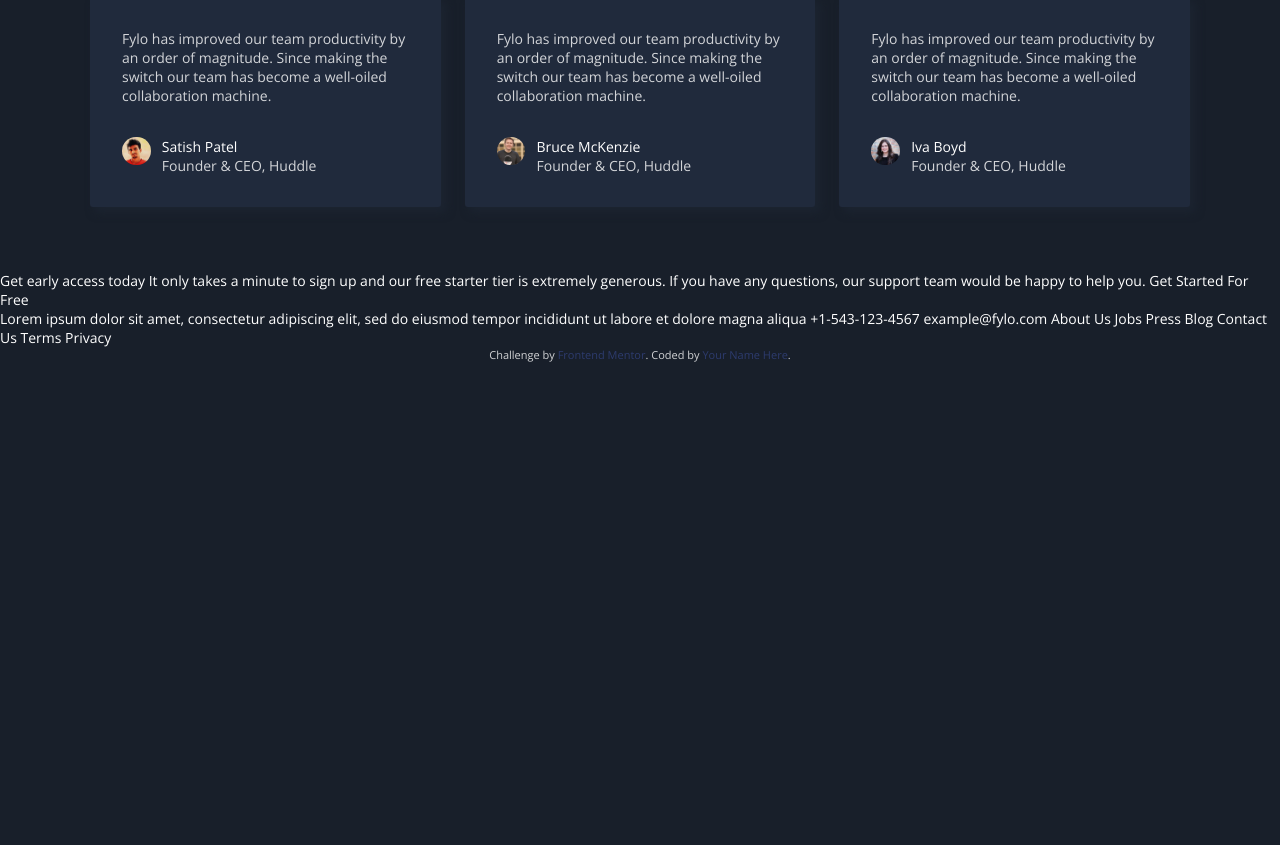
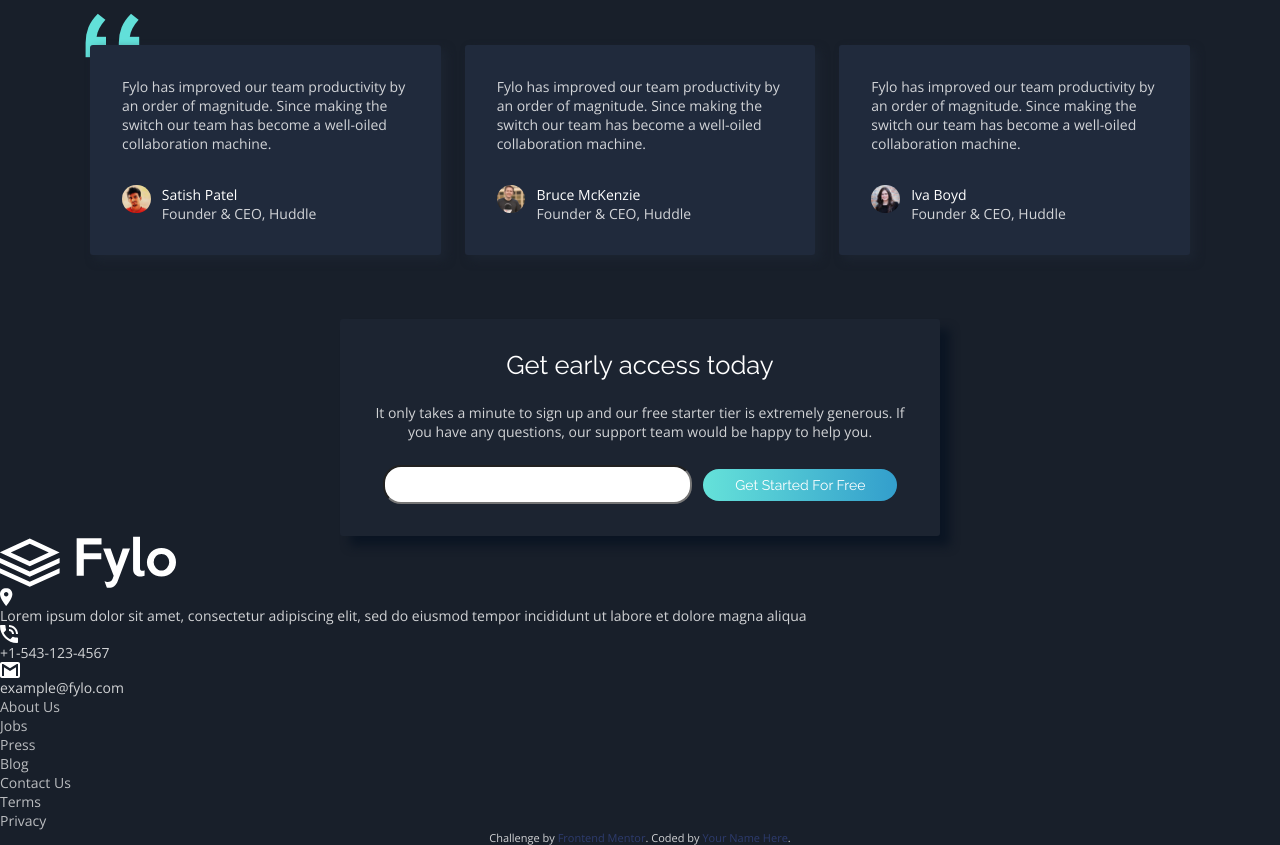
Before and after one commit to EstherIdabor/fylo-dark-themed-landing-page, a plain HTML site: page index.html in a window 1280 px wide. Shown: the part 1731-2576 px from the top of the page. Before the commit the page ends 2093 px from the top, so only its background shows below. Drawn offline with nearby package versions, Linux system fonts and the light colour scheme.

Commit message:
made few changes

```diff
--- a/index.html
+++ b/index.html
@@ -113,7 +113,7 @@
     </section>
 
     <!-- third content section -->
-    <section>
+    <section style="margin-bottom: 3rem;">
       <div class="productive">
         <div>
           <img src="images/illustration-stay-productive.png" alt="">
@@ -139,6 +139,9 @@
     <!-- Testimonial section goes here -->
     <section style="margin-bottom: 4rem;">
       <div class="testimonial">
+        <div class="quotes">
+          <img src="images/bg-quotes.png" alt="">
+        </div>
         <div class="testimonial-card">
           <div>
             <p>Fylo has improved our team productivity by an order of magnitude. Since making the switch our team has
@@ -187,28 +190,54 @@
         </div>
       </div>
     </section>
-    Get early access today
 
-    It only takes a minute to sign up and our free starter tier is extremely generous. If you have any
-    questions, our support team would be happy to help you.
+    <!-- Suscribe section -->
+    <section>
+      <div>
+        <div class="suscribe-cta flow">
+        <h2 class="secondary-heading">Get early access today</h2>
+        <p>It only takes a minute to sign up and our free starter tier is extremely generous. If you have any
+          questions, our support team would be happy to help you.</p>
+          <form action="">
+            <input type="email">
+            <button class="button">  Get Started For Free</button>
+          </form>
+      </div>
+      <img src="images/logo.svg" alt="">
+      <div>
+        <div>
+          <img src="images/icon-location.svg" alt="">
+          <p>Lorem ipsum dolor sit amet, consectetur adipiscing elit, sed do eiusmod tempor incididunt ut labore et
+            dolore magna aliqua</p>
+        </div>
+        <div>
+          <div>
+            <img src="images/icon-phone.svg" alt="">
+            <p>+1-543-123-4567</p>
+          </div>
+          <div>
+            <img src="images/icon-email.svg" alt="">
+            <p>example@fylo.com</p>
+          </div>
+        </div>
+        <div>
+          <ul>
+            <li><a href="#">About Us</a></li>
+            <li><a href="#">Jobs</a></li>
+            <li><a href="#">Press</a></li>
+            <li><a href="#"> Blog</a></li>
+          </ul>
+          <ul>
+            <li><a href="#">Contact Us</a></li>
+            <li><a href="#">Terms</a></li>
+            <li><a href="#"> Privacy</a></li>
+          </ul>
+        </div>
+      </div>
+      </div>
+    </section>
 
-    Get Started For Free
   </main>
-
-  Lorem ipsum dolor sit amet, consectetur adipiscing elit, sed do eiusmod tempor incididunt ut labore et
-  dolore magna aliqua
-
-  +1-543-123-4567
-  example@fylo.com
-
-  About Us
-  Jobs
-  Press
-  Blog
-
-  Contact Us
-  Terms
-  Privacy
 
   <footer>
     <p class="attribution">
--- a/style.css
+++ b/style.css
@@ -150,6 +150,7 @@ a {
 
 /* styles for the testimonial section */
 .testimonial  {
+    position: relative;
     width: min(1100px, 90%);
     margin: 0 auto;
     display: grid;
@@ -171,6 +172,29 @@ a {
     display: flex;
     gap: 0.7rem;
 }
+.quotes {
+    position: absolute;
+    top: -2rem;
+    left: -0.3rem;
+    z-index: -1;
+}
+
+/* styles on suscribe section */
+.suscribe-cta {
+    width: min(600px, 90%);
+    margin: 0 auto;
+    padding: 2rem;
+    text-align: center;
+    border-radius: 3px;
+    background-color: var(--clr-darkblue-400);
+    box-shadow: 10px 10px 10px var(--clr-darkblue-600);
+
+}
+input {
+    padding: 0.5rem 4rem;
+    border-radius: 18px;
+    margin-right: 0.5rem;
+}
 
 
 @media (max-width: 600px) {
@@ -191,6 +215,9 @@ a {
     .productive {
        grid-template-columns: 1fr;
     }
+    .testimonial {
+        grid-template-columns: 1fr;
+    }
 }
 
 /* utility class */
@@ -200,6 +227,13 @@ a {
     font-weight: 500;
     line-height: 1.3;
 }
+.secondary-heading {
+    font-family: var(--ff-heading);
+    font-size: 1.6rem;
+    font-weight: 500;
+    line-height: 1.1;
+}
+
 .tertiary-heading {
     font-family: var(--ff-heading);
     font-size: 1.1rem;
```
